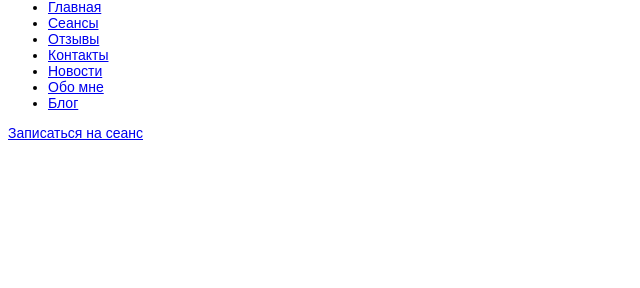
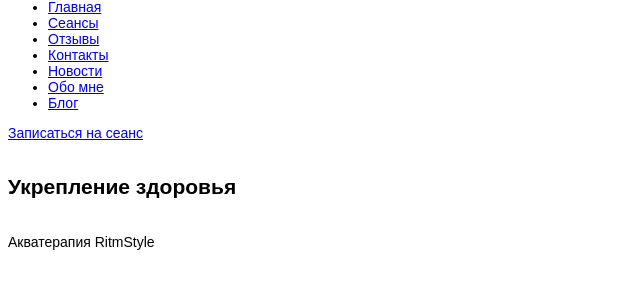
Before and after one commit to klizau/aqua-therapy, a website: page app/index.html in a window 1280 px wide. Shown: the part 86-374 px from the top of the page, without its empty margins (0-640 px from the left). Drawn offline with nearby package versions, Linux system fonts and the light colour scheme; files that its build step writes are made by us from their sources.

Commit message:
chore(html): add headline

```diff
--- a/app/index.html
+++ b/app/index.html
@@ -20,7 +20,17 @@
       </ul>
       <a href="#" class="button link header__button">Записаться на сеанс</a>
     </header>
-
+    <main class="page__main">
+      <section class="headline section__headline section">
+        <div class="headline__title">
+        <img src="./img/leaf-white-left.svg" alt="left__white">
+        <h1>Укрепление здоровья</h1>
+        <img src="./img/leaf-white-right.svg" alt="leaf__white-r">
+        </div>
+        <div class="headline__text">Акватерапия
+          RitmStyle</div>
+      </section>
+    </main>
     <script src="js/common.min.js"></script>
   </body>
 </html>
```
